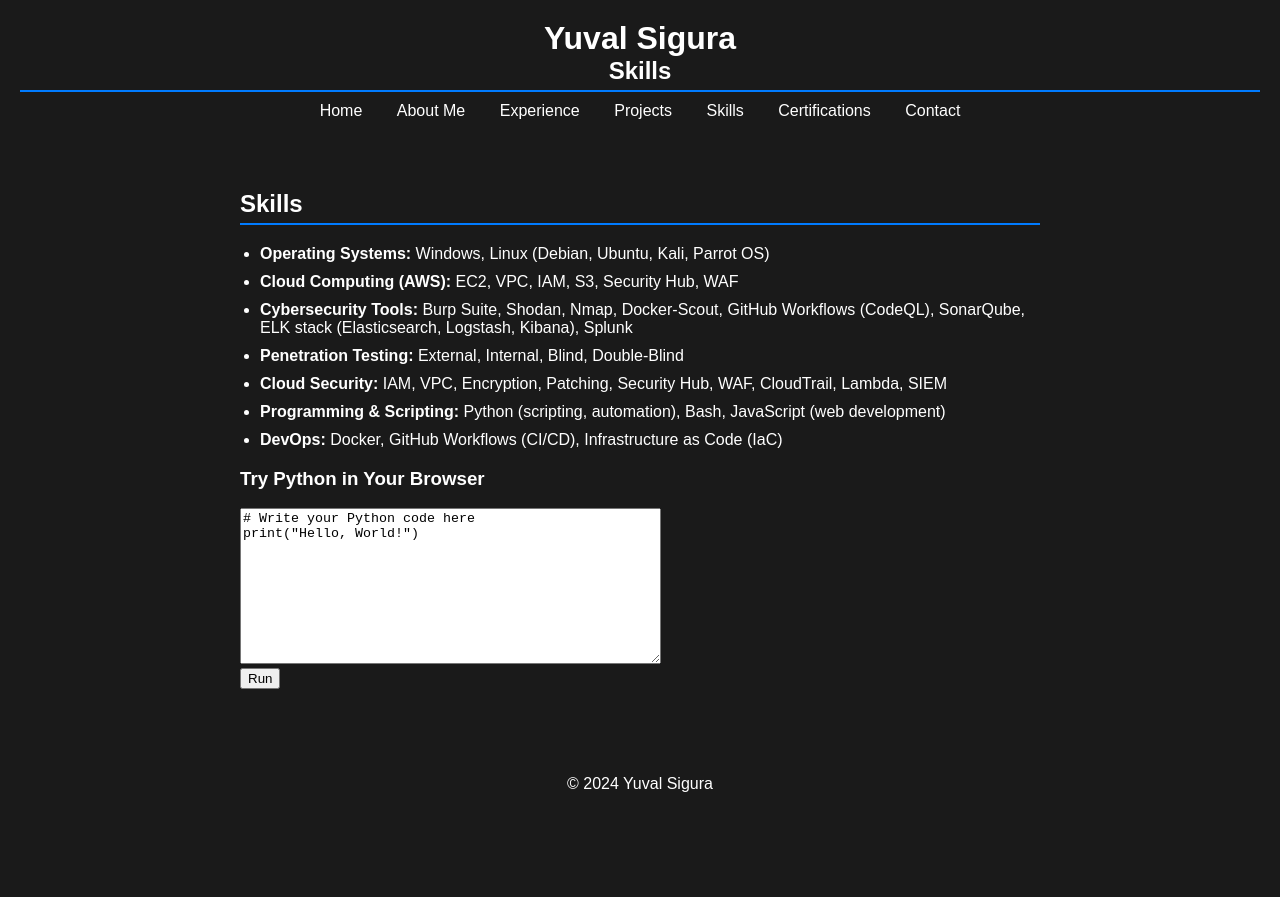
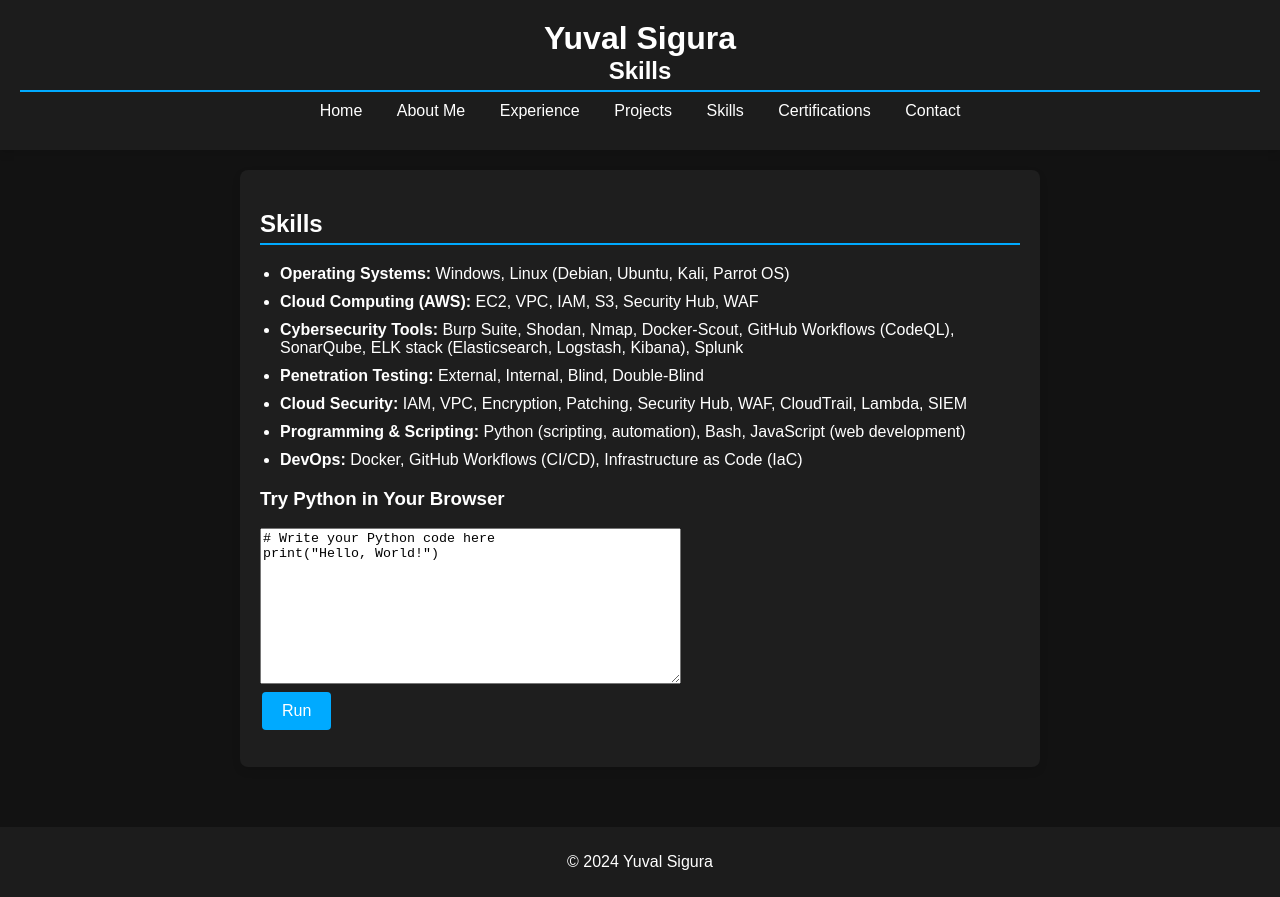
Before and after one commit to YuvalSigura/github., a plain HTML site: page skills.html in a window 1280 px wide. Before the commit the page ends 819 px from the top, so only its background shows below. Drawn offline with Linux system fonts and the light colour scheme; a script that the page names is missing.

Commit message:
Update styles.css

```diff
--- a/css/styles.css
+++ b/css/styles.css
@@ -1,29 +1,31 @@
+/* General Styles */
 body {
-    font-family: Arial, sans-serif;
+    font-family: 'Arial', sans-serif;
     margin: 0;
     padding: 0;
     display: flex;
     flex-direction: column;
     min-height: 100vh;
-    background-color: #1a1a1a;
-    color: white;
+    background-color: #121212;
+    color: #ffffff;
     position: relative;
-    overflow-x: hidden; /* Ensure no horizontal overflow */
+    overflow-x: hidden;
 }
 
 #particles-js {
     position: fixed;
     width: 100%;
     height: 100%;
-    background-color: #1a1a1a;
+    background-color: #121212;
     z-index: -1;
 }
 
 header {
-    background-color: transparent;
-    color: white;
+    background-color: #1c1c1c;
+    color: #ffffff;
     padding: 20px;
     text-align: center;
+    box-shadow: 0 4px 8px rgba(0, 0, 0, 0.1);
 }
 
 header h1, header h2 {
@@ -42,12 +44,13 @@ nav ul li {
 }
 
 nav ul li a {
-    color: white;
+    color: #ffffff;
     text-decoration: none;
+    transition: color 0.3s;
 }
 
 nav ul li a:hover {
-    text-decoration: underline;
+    color: #00aaff;
 }
 
 main {
@@ -56,19 +59,23 @@ main {
     text-align: left;
     margin: auto;
     max-width: 800px;
-    z-index: 1; /* Ensure main content is above particles */
+    z-index: 1;
 }
 
 footer {
-    background-color: transparent;
-    color: white;
+    background-color: #1c1c1c;
+    color: #ffffff;
     padding: 10px;
     text-align: center;
-    z-index: 1; /* Ensure footer content is above particles */
+    z-index: 1;
 }
 
 section {
     margin-bottom: 40px;
+    padding: 20px;
+    background-color: #1e1e1e;
+    border-radius: 8px;
+    box-shadow: 0 4px 8px rgba(0, 0, 0, 0.1);
 }
 
 ul {
@@ -80,7 +87,7 @@ ul li {
 }
 
 a {
-    color: #007bff;
+    color: #00aaff;
     text-decoration: none;
 }
 
@@ -89,16 +96,16 @@ a:hover {
 }
 
 h2 {
-    border-bottom: 2px solid #007bff;
+    border-bottom: 2px solid #00aaff;
     padding-bottom: 5px;
 }
 
 .project {
-    border: 1px solid #ddd;
+    border: 1px solid #333;
     padding: 20px;
     margin-bottom: 20px;
     border-radius: 5px;
-    background-color: #333;
+    background-color: #2b2b2b;
 }
 
 .project h3 {
@@ -106,7 +113,7 @@ h2 {
 }
 
 .project-link {
-    color: #007bff;
+    color: #00aaff;
     text-decoration: none;
 }
 
@@ -118,3 +125,23 @@ nav ul li a.active {
     font-weight: bold;
     text-decoration: underline;
 }
+
+/* Button Styles */
+button {
+    background-color: #00aaff;
+    border: none;
+    color: white;
+    padding: 10px 20px;
+    text-align: center;
+    text-decoration: none;
+    display: inline-block;
+    font-size: 16px;
+    margin: 4px 2px;
+    cursor: pointer;
+    border-radius: 4px;
+    transition: background-color 0.3s;
+}
+
+button:hover {
+    background-color: #007acc;
+}
```
